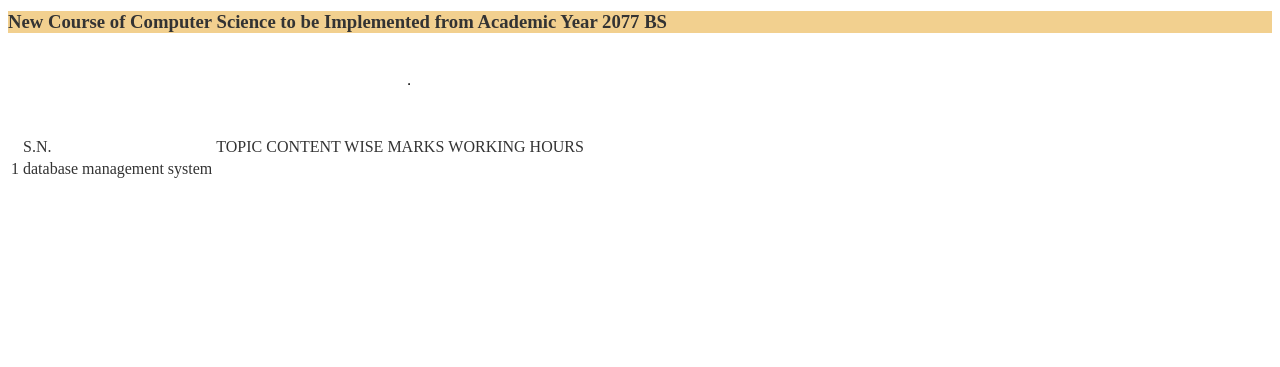
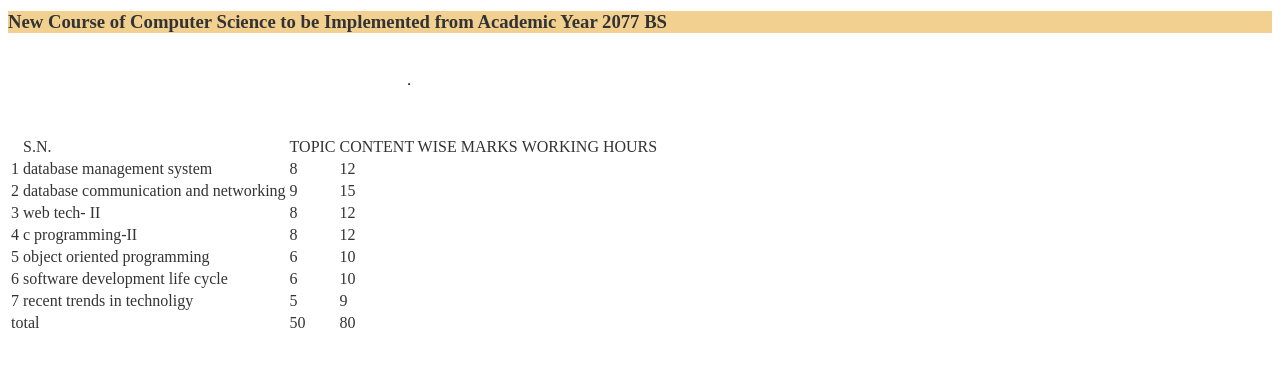
Before and after one commit to Kritma-905-11I/G-12, a plain HTML site: page index.html in a window 1280 px wide. Shown: the part 167-534 px from the top of the page. Drawn offline with Linux system fonts and the light colour scheme.

Commit message:
Update index.html

```diff
--- a/index.html
+++ b/index.html
@@ -43,6 +43,50 @@
 		<tr>
 			<td> 1</td>
 			<td> database management system</td>
+			<td> 8</td>
+			<td> 12</td>
+		</tr>
+		<tr>
+			<td> 2</td>
+			<td> database communication and networking</td>
+			<td> 9</td>
+			<td> 15</td>
+		</tr>
+		<tr>
+			<td> 3</td>
+			<td> web tech- II</td>
+			<td> 8</td>
+			<td> 12</td>
+		</tr>
+		<tr>
+			<td> 4</td>
+			<td> c programming-II</td>
+			<td> 8</td>
+			<td> 12</td>
+		</tr>
+		<tr>
+			<td> 5</td>
+			<td> object oriented programming</td>
+			<td> 6</td>
+			<td> 10</td>
+		</tr>
+		<tr>
+			<td> 6</td>
+			<td> software development life cycle</td>
+			<td> 6</td>
+			<td> 10</td>
+		</tr>
+		<tr>
+			<td> 7</td>
+			<td> recent trends in technoligy</td>
+			<td> 5</td>
+			<td> 9</td>
+		</tr>
+		<tr>
+			<td colspan="2"> total </td>
+			<td> 50</td>
+			<td> 80</td>
+
 		</tr>
 	</table>
 </body>
```
